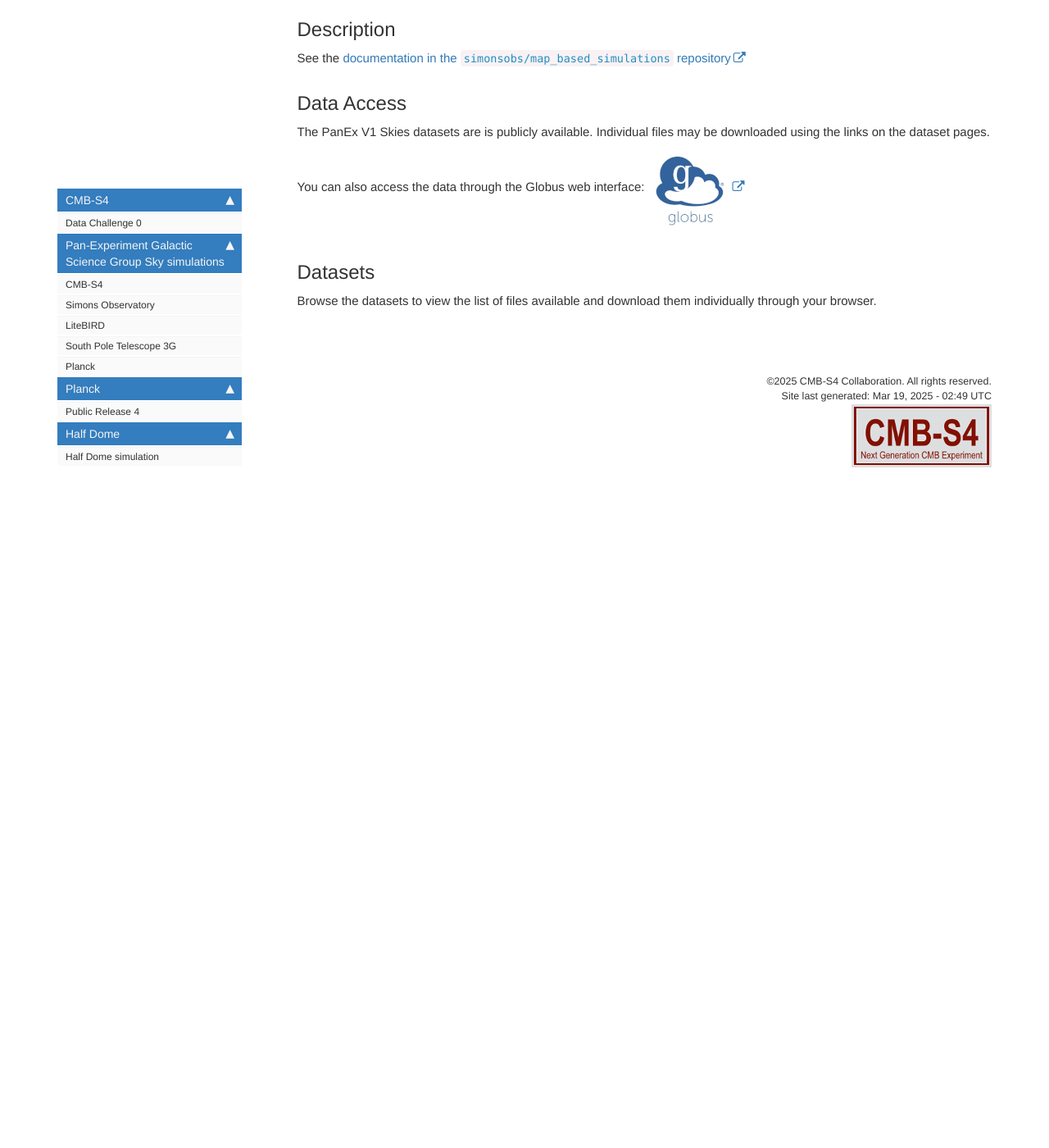
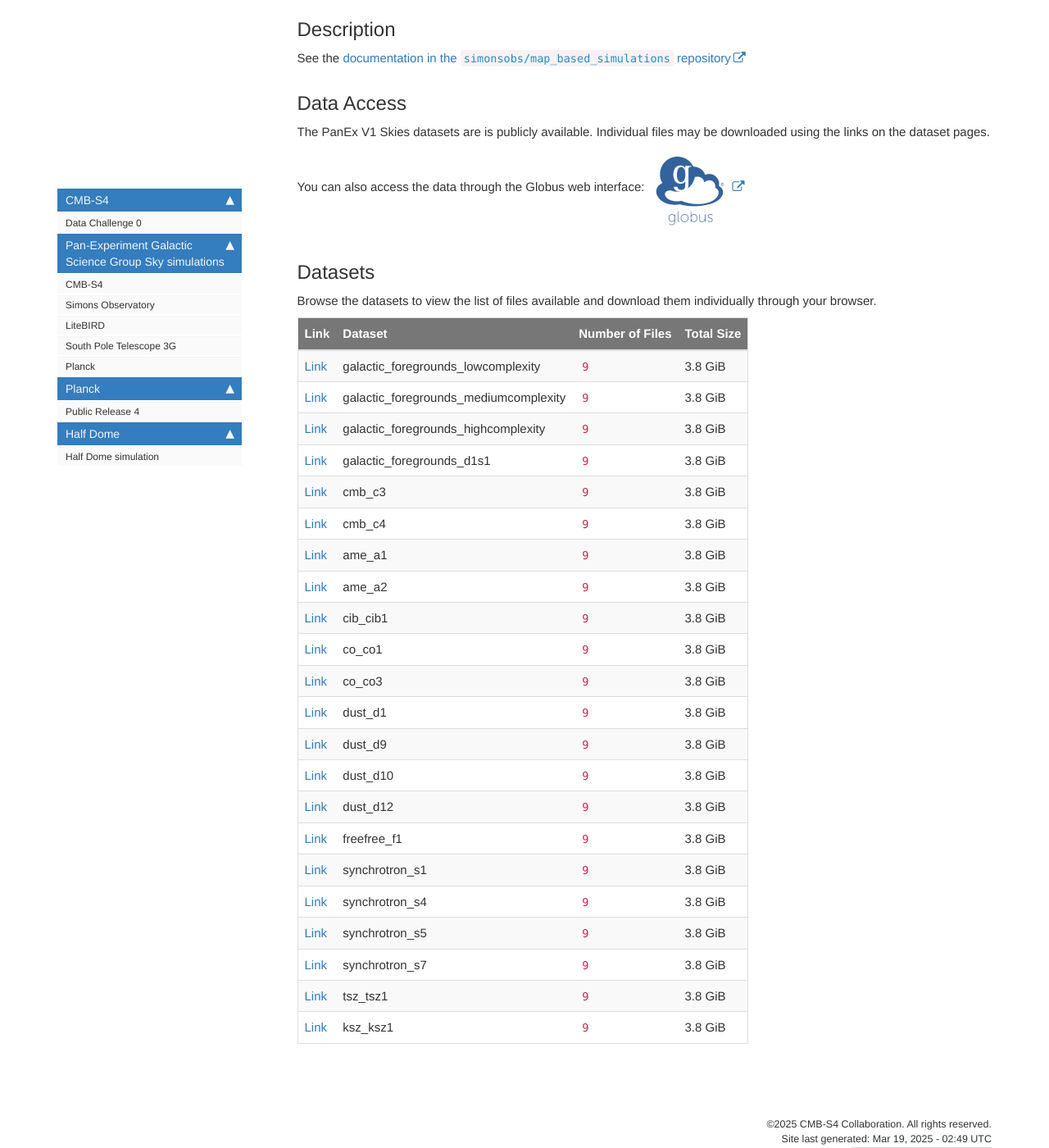
Before and after one commit to CMB-S4/serverless-data-portal-cmb-s4, a Jekyll site: the page built from panexv1-planck.md, in a window 1280 px wide and 1400 px high, scrolled down 555 px. Shown: the whole window at 82% size. Built offline with Jekyll 4.4.1, drawn with Linux system fonts in a browser that asks for light colours; comment, search, counter and statistics services are not loaded; before the commit the page ends 1185 px from its top, so only the background shows below that.

Commit message:
planck table

```diff
--- a/panexv1-planck.md
+++ b/panexv1-planck.md
@@ -22,3 +22,28 @@ also access the data through the Globus web interface: [![Download via Globus](i
 ## Datasets
 
 Browse the datasets to view the list of files available and download them individually through your browser.
+
+|                               Link                                |                Dataset                | Number of Files | Total Size |
+| ----------------------------------------------------------------- | ------------------------------------- | --------------- | ---------- |
+| [Link](panexv1-planck-galactic_foregrounds_lowcomplexity.html)    | galactic_foregrounds_lowcomplexity    | `9`             | 3.8 GiB    |
+| [Link](panexv1-planck-galactic_foregrounds_mediumcomplexity.html) | galactic_foregrounds_mediumcomplexity | `9`             | 3.8 GiB    |
+| [Link](panexv1-planck-galactic_foregrounds_highcomplexity.html)   | galactic_foregrounds_highcomplexity   | `9`             | 3.8 GiB    |
+| [Link](panexv1-planck-galactic_foregrounds_d1s1.html)             | galactic_foregrounds_d1s1             | `9`             | 3.8 GiB    |
+| [Link](panexv1-planck-cmb_c3.html)                                | cmb_c3                                | `9`             | 3.8 GiB    |
+| [Link](panexv1-planck-cmb_c4.html)                                | cmb_c4                                | `9`             | 3.8 GiB    |
+| [Link](panexv1-planck-ame_a1.html)                                | ame_a1                                | `9`             | 3.8 GiB    |
+| [Link](panexv1-planck-ame_a2.html)                                | ame_a2                                | `9`             | 3.8 GiB    |
+| [Link](panexv1-planck-cib_cib1.html)                              | cib_cib1                              | `9`             | 3.8 GiB    |
+| [Link](panexv1-planck-co_co1.html)                                | co_co1                                | `9`             | 3.8 GiB    |
+| [Link](panexv1-planck-co_co3.html)                                | co_co3                                | `9`             | 3.8 GiB    |
+| [Link](panexv1-planck-dust_d1.html)                               | dust_d1                               | `9`             | 3.8 GiB    |
+| [Link](panexv1-planck-dust_d9.html)                               | dust_d9                               | `9`             | 3.8 GiB    |
+| [Link](panexv1-planck-dust_d10.html)                              | dust_d10                              | `9`             | 3.8 GiB    |
+| [Link](panexv1-planck-dust_d12.html)                              | dust_d12                              | `9`             | 3.8 GiB    |
+| [Link](panexv1-planck-freefree_f1.html)                           | freefree_f1                           | `9`             | 3.8 GiB    |
+| [Link](panexv1-planck-synchrotron_s1.html)                        | synchrotron_s1                        | `9`             | 3.8 GiB    |
+| [Link](panexv1-planck-synchrotron_s4.html)                        | synchrotron_s4                        | `9`             | 3.8 GiB    |
+| [Link](panexv1-planck-synchrotron_s5.html)                        | synchrotron_s5                        | `9`             | 3.8 GiB    |
+| [Link](panexv1-planck-synchrotron_s7.html)                        | synchrotron_s7                        | `9`             | 3.8 GiB    |
+| [Link](panexv1-planck-tsz_tsz1.html)                              | tsz_tsz1                              | `9`             | 3.8 GiB    |
+| [Link](panexv1-planck-ksz_ksz1.html)                              | ksz_ksz1                              | `9`             | 3.8 GiB    |
```
